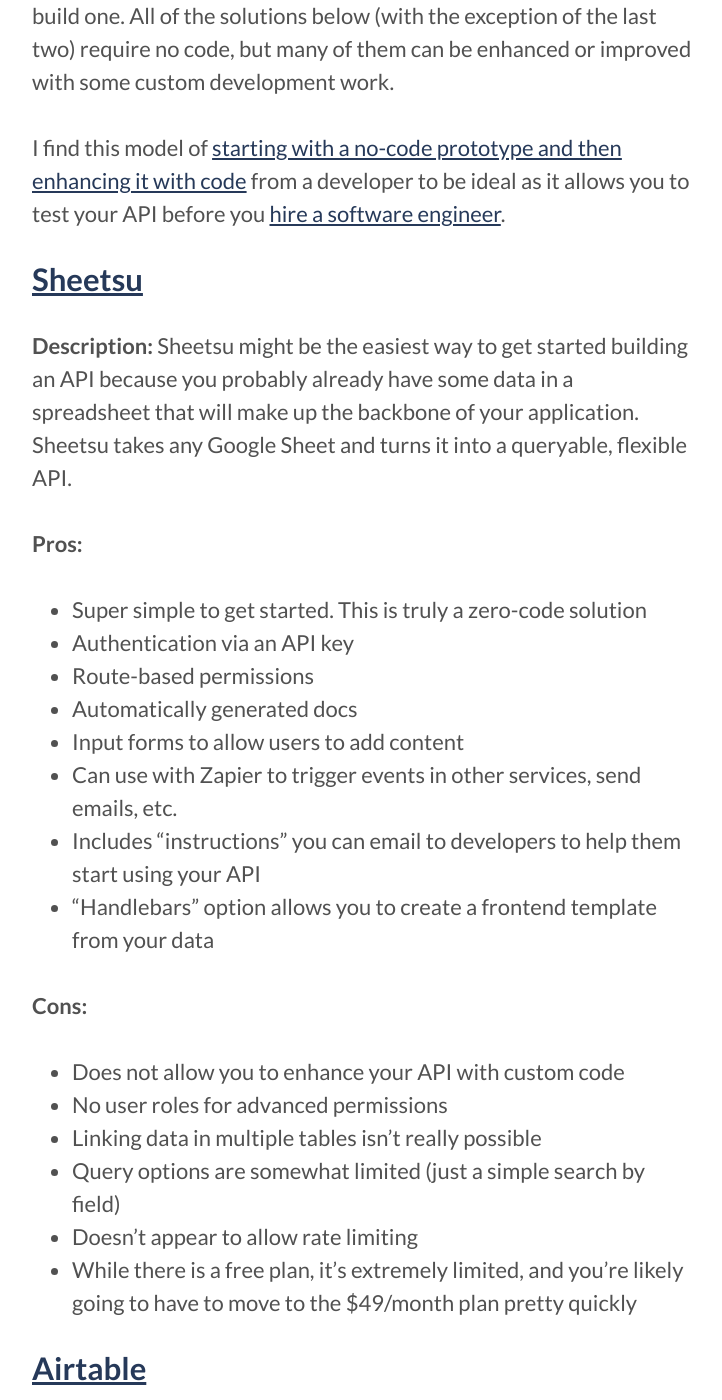
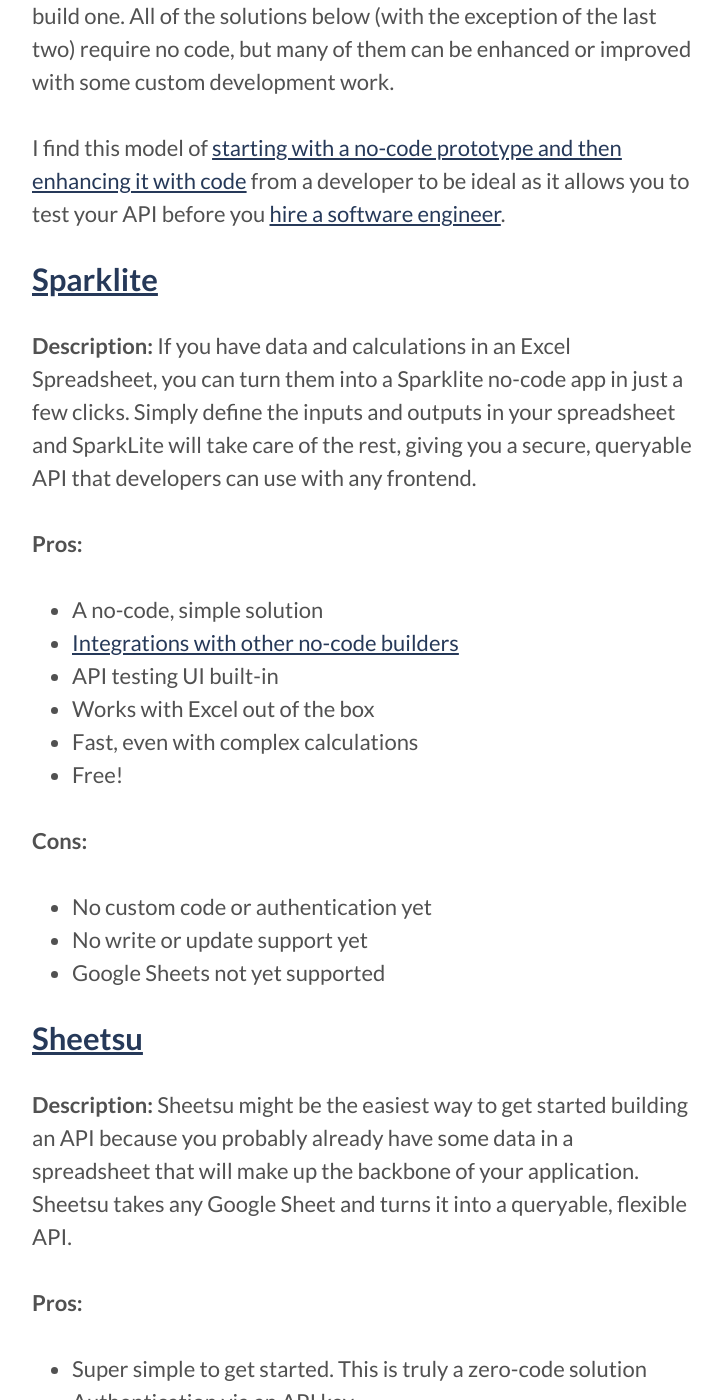
Before and after one commit to karllhughes/personal-blog-5, a Jekyll site: the page built from _posts/2021-08-16-api-development.md, in a window 1280 px wide and 1400 px high, scrolled down 20760 px. Shown: the whole window, without its empty margins (278-1000 px from the left). Built offline with Jekyll 4.4.1, drawn with Linux system fonts in a browser that asks for light colours.

Commit message:
Adding sparklite

```diff
--- a/_posts/2021-08-16-api-development.md
+++ b/_posts/2021-08-16-api-development.md
@@ -242,6 +242,23 @@
 
 I find this model of [starting with a no-code prototype and then enhancing it with code](https://www.karllhughes.com/posts/creating-a-tech-startup-without-a-developer) from a developer to be ideal as it allows you to test your API before you [hire a software engineer](https://www.karllhughes.com/posts/hiring-process).
 
+### [Sparklite](https://sparklite.io/)
+
+**Description:** If you have data and calculations in an Excel Spreadsheet, you can turn them into a Sparklite no-code app in just a few clicks.  Simply define the inputs and outputs in your spreadsheet and SparkLite will take care of the rest, giving you a secure, queryable API that developers can use with any frontend.
+
+**Pros:**
+- A no-code, simple solution
+- [Integrations with other no-code builders](https://docs.sparklite.io/5i3pAmMSTNfd4RCwlIgv/integrating-your-api/integrations-hub)
+- API testing UI built-in
+- Works with Excel out of the box
+- Fast, even with complex calculations
+- Free!
+
+**Cons:**
+- No custom code or authentication yet
+- No write or update support yet
+- Google Sheets not yet supported
+
 ### [Sheetsu](https://sheetsu.com/)
 
 **Description:** Sheetsu might be the easiest way to get started building an API because you probably already have some data in a spreadsheet that will make up the backbone of your application. Sheetsu takes any Google Sheet and turns it into a queryable, flexible API.
```
